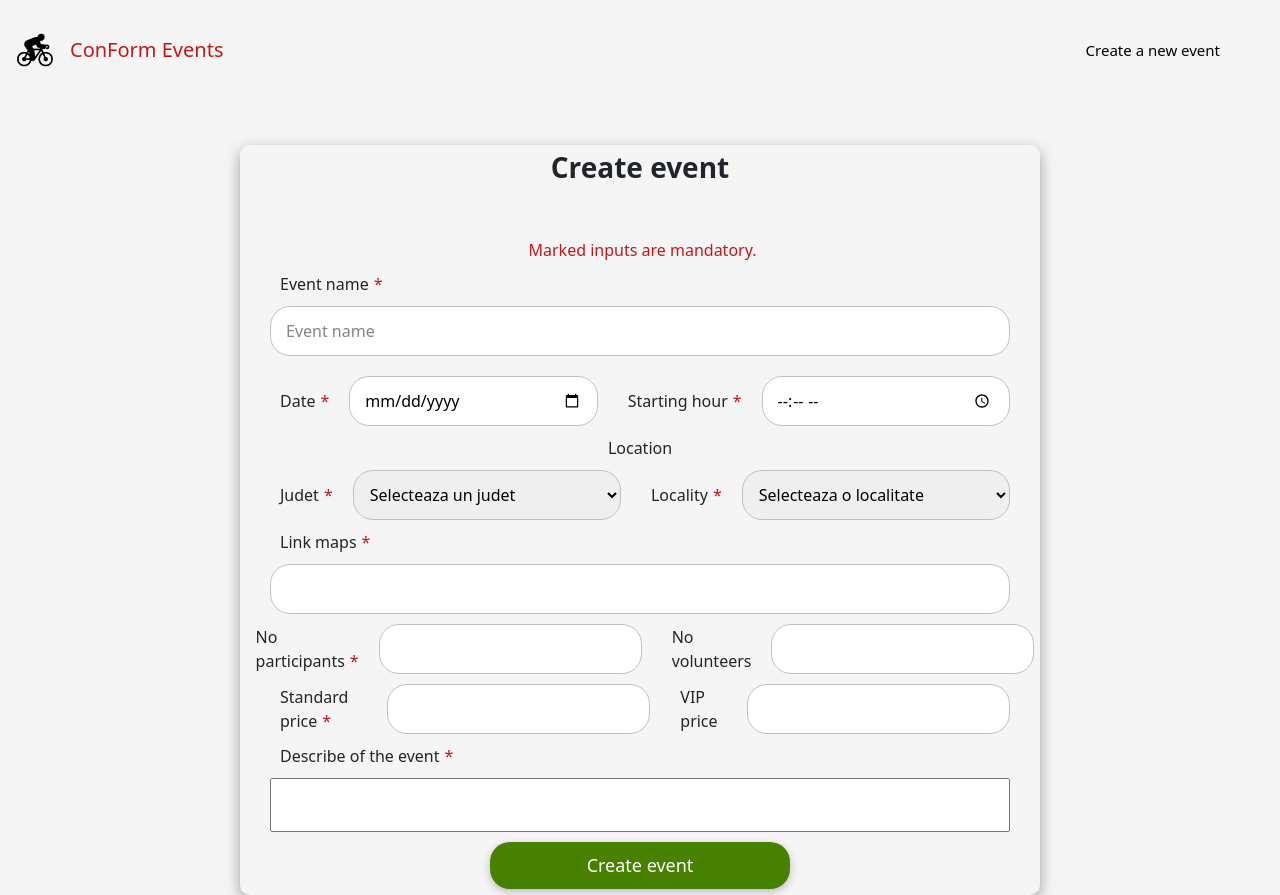
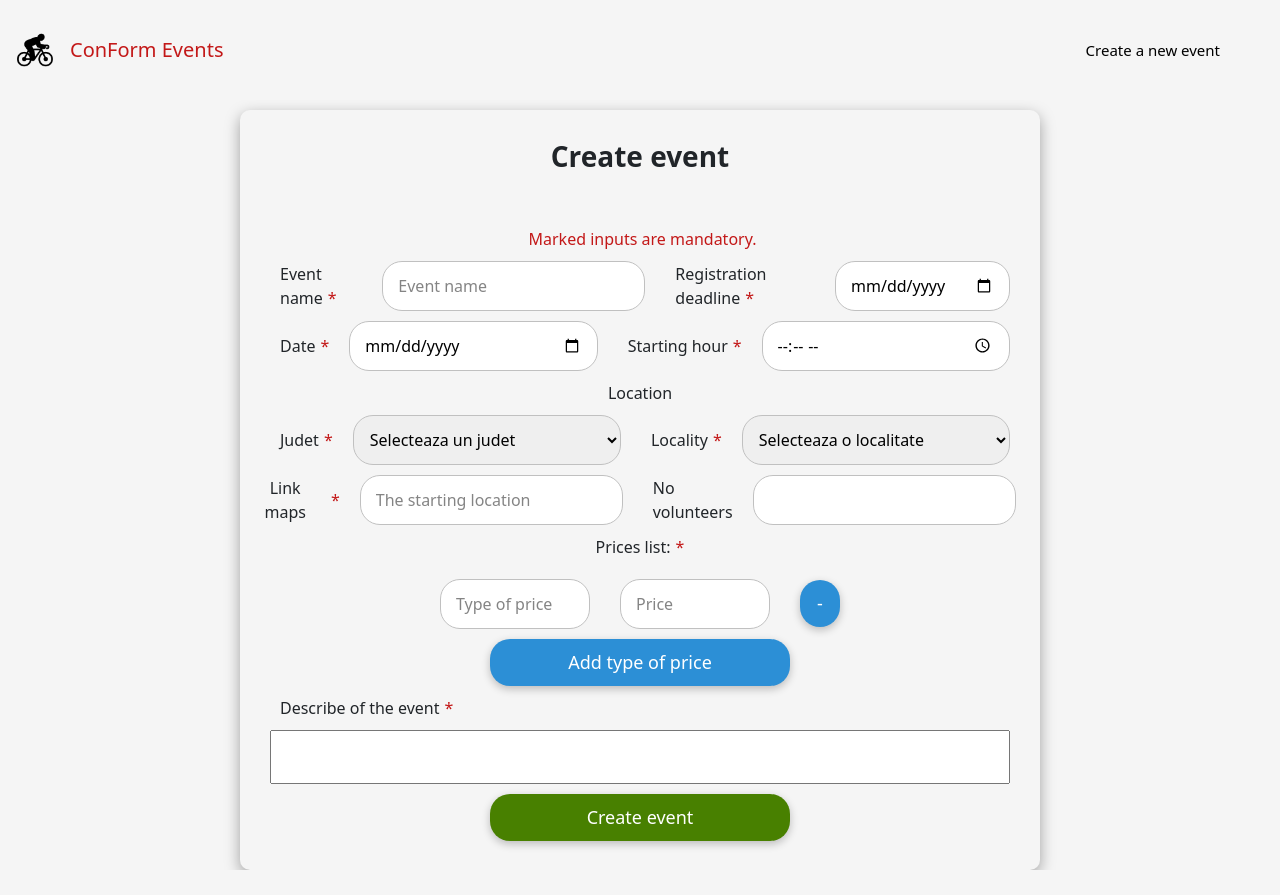
Before and after one commit to klaus-tm/ConformEvents, a React (Vite) app in the folder frontend/: page /create-event in a window 1280 px wide. After the commit the page ends 870 px from the top, so only its background shows below. Built offline with nearby package versions, Linux system fonts and the light colour scheme.

Commit message:
frontend creating event

```diff
--- a/frontend/src/components/CreateOrganizator.tsx
+++ b/frontend/src/components/CreateOrganizator.tsx
@@ -128,7 +128,7 @@ function CreateOrganizator() {
 
     return (
         <div className="create-account-form">
-            <p className="title-form">Participate!</p>
+            <p className="title-form">Create new events</p>
             <form className="form" onSubmit={handleSubmitCreate}>
                 <span className="required">Marked inputs are mandatory.</span>
                 <div className="label-input">
--- a/frontend/src/components/CreateVolunteer.tsx
+++ b/frontend/src/components/CreateVolunteer.tsx
@@ -128,7 +128,7 @@ function CreateVolunteer() {
 
     return (
         <div className="create-account-form">
-            <p className="title-form">Participate!</p>
+            <p className="title-form">Lead a hand!</p>
             <form className="form" onSubmit={handleSubmitCreate}>
                 <span className="required">Marked inputs are mandatory.</span>
                 <div className="label-input">
--- a/frontend/src/components/FormCreateEvent.tsx
+++ b/frontend/src/components/FormCreateEvent.tsx
@@ -4,13 +4,24 @@ interface Locality {
     nume: string;
     diacritice: string;
 }
-
 interface LocalityData {
     [judet: string]: Locality[];
 }
 function isValidString(name: string): boolean {
-    if (name.length < 3) return false;
-    return true;
+    return name.length > 3;
+}
+function isValidInt(value: string) {
+    return /^[0-9]+$/.test(value);
+}
+function isValidGoogleMapsLink(link: string) {
+    // Expresia regulată pentru un link Google Maps
+    const googleMapsRegex = /^https?:\/\/(www\.)?google\.com\/maps\/place\/.+/;
+    return googleMapsRegex.test(link);
+}
+function isValidWazeLink(link: string) {
+    // Expresia regulată pentru un link Waze
+    const wazeRegex = /^https?:\/\/(www\.)?waze\.com\/.*[?&]ll=\-?\d+(\.\d+)?%2C\-?\d+(\.\d+)?/;
+    return wazeRegex.test(link);
 }
 function FormCreateEvent() {
     //constrangere data
@@ -26,6 +37,7 @@ function FormCreateEvent() {
     const [judete, setJudete] = useState<string[]>([]);
     const [localitati, setLocalitati] = useState<LocalityData>({});
 
+    // incarca judete si localitati
     useEffect(() => {
         const incarcaDate = async () => {
             try {
@@ -49,11 +61,34 @@ function FormCreateEvent() {
         setLocalitateSelectata('');
     };
 
+    //adauga sau sterge tipuri de pret
+    const [prices, setPrices] = useState([{ priceName: "", price: "" }]);
+    const [topModifier, setTopModifier] = useState(70);
+    const [heightModifier, setHeightModifier] = useState(760);
+    const handleAddPrice = (e: React.MouseEvent<HTMLButtonElement>) => {
+        e.preventDefault();
+        setPrices([...prices, { priceName: "", price: "" }]);
+        setTopModifier((prevTopModifier) => prevTopModifier + 30);
+        setHeightModifier((prevHeightModifier) => prevHeightModifier + 65);
+    };
+    const handleDeletePrice = (e: React.MouseEvent<HTMLButtonElement>, index: number) => {
+        e.preventDefault();
+        const newPrices = [...prices];
+        newPrices.splice(index, 1);
+        setPrices(newPrices);
+        // Actualizare modificator top
+        setTopModifier((prevTopModifier) => prevTopModifier - 30);
+
+        // Actualizare modificator height
+        setHeightModifier((prevHeightModifier) => prevHeightModifier - 65);
+
+        //console.log(topModifier, heightModifier);
+    };
     // verificare nume corect
     const [nameError, setNameError] = useState<string>('');
-
+    const [numberError, setNumberError] = useState<string>('');
+    const [linkError, setLinkError] = useState<string>('');
     const storedUserData = localStorage.getItem('userData');
-    // console.log(storedUserData);
     //salvare in baza de date
     const handleSubmitCreate = async (e: React.FormEvent<HTMLFormElement>) => {
         e.preventDefault();
@@ -61,24 +96,39 @@ function FormCreateEvent() {
         const formData = new FormData(e.currentTarget);
         if (storedUserData) {
             const userData = JSON.parse(storedUserData);
+            const name = formData.get('name')?.toString() || '';
+            const deadline = formData.get('deadline')?.toString() || '';
+            const date = formData.get('date')?.toString() || '';
+            const judet = formData.get('judet')?.toString() || '';
+            const hour = formData.get('hour')?.toString() || '';
+            const loc = formData.get('loc')?.toString() || '';
+            const maps = formData.get('linkMaps')?.toString() || '';
+            const desc = formData.get('descEvent')?.toString() || '';
+            // check the date
+            if(name !== '' && isValidString(name) && deadline !== '' && date !== '' && hour !== '' && judet !== ''
+                && isValidString(judet) && loc !== '' && isValidString(loc) && maps !== '' && desc !== '' && isValidString(desc)){
+                if (deadline < date) {
+                    // console.log(prices);
+                    // check the prices
+                    if (prices.every(price => price.priceName !== '' && price.price !== '') &&
+                        prices.every(price => isValidInt(price.price))) {
+                        const typesString = prices.map(price => price.priceName).join('*');
+                        const pricesString = prices.map(price => price.price).join('*');
+
                         const event = {
-                name: formData.get('name')?.toString() || '',
-                date: formData.get('date')?.toString() || '',
-                hour: formData.get('time')?.toString() || '',
-                judet: formData.get('judet')?.toString() || '',
-                loc: formData.get('loc')?.toString() || '',
-                linkMaps: formData.get('linkMaps')?.toString() || '',
-                partNumber: formData.get('partNumber')?.toString() || 0,
-                volNumber: formData.get('volNumber')?.toString() || 0,
-                sdPrice: formData.get('sdPrice')?.toString() || '',
-                vipPrice: formData.get('vipPrice')?.toString() || 0,
-                descEvent: formData.get('descEvent')?.toString() || '',
-                id: userData.id
+                            id: userData.id,
+                            name: name,
+                            date: date,
+                            startHours: hour,
+                            cityRegion: loc + ", " + judet,
+                            registerLimit: deadline,
+                            raceMap: maps,
+                            volunteersNumber: formData.get('volNumber')?.toString() || 0,
+                            description: desc,
+                            racePrices: pricesString,
+                            raceTypes: typesString
                         };
                         console.log(event);
-            //check
-            if(event.name !== '' || event.date !== '' || event.hour !== '' || event.judet !== '' || event.loc !== '' ||
-                event.linkMaps !== '' || event.partNumber !== 0 || event.sdPrice !== '' ){
                         //Create event
                         const response = await fetch(baseURL + '/events', {
                             method: 'POST',
@@ -92,22 +142,29 @@ function FormCreateEvent() {
                         }
                         else
                             alert('The event was created.');
+                    } else
+                        alert('All price fields in the form are mandatory. The second field must be an integer.');
+                }
+                else
+                    alert('The registration deadline must be before the competition.');
             }
             else
                 alert('Check the mandatory inputs.');
         }
-
     };
 
     return (
-        <div className="create-event">
+        <div className="create-event" style={{ top: `calc(50% + ${topModifier}px)`, height: `${heightModifier}px` }}>
             <p className="title-form">Create event</p>
-            <form className="form" onSubmit={handleSubmitCreate}>
+            <form className="form"  onSubmit={handleSubmitCreate}>
                 <span className="required">Marked inputs are mandatory.</span>
+                <div className="horizontal for-centring">
                     <div className="label-input">
                         Event name<span className="required">*</span>
                     </div>
-                <input type="text" name="name" className="form-input" placeholder="Event name"  onChange={(e) => {
+                    <div className="vertical">
+                        <input type="text" name="name" className="orizontal-elem form-input" placeholder="Event name"
+                               onChange={(e) => {
                                     const value = e.target.value.trim();
                                     if (!isValidString(value)) {
                                         setNameError('This is not a valid name.');
@@ -116,22 +173,28 @@ function FormCreateEvent() {
                                     }
                                 }}/>
                         <span className="error">{nameError}</span>
-                <div className="form-row for-centring">
+                    </div>
+                    <div className="label-input">
+                        Registration deadline<span className="required">*</span>
+                    </div>
+                    <input type="date" name="deadline" className="orizontal-elem form-input" min={getMinDate()}/>
+                </div>
+
+                <div className="horizontal for-centring">
                     <div className="label-input">
                         Date<span className="required">*</span>
                     </div>
-                    <input type="date" name="date" className="form-row-elem form-input" min={getMinDate()}/>
+                    <input type="date" name="date" className="orizontal-elem form-input" min={getMinDate()}/>
                     <div className="label-input">
                         Starting hour<span className="required">*</span>
                     </div>
-                    <input type="time" name="time" className="form-row-elem form-input"/>
+                    <input type="time" name="hour" className="orizontal-elem form-input"/>
                 </div>
                 Location
-                <div className="form-row for-centring select-container">
+                <div className="horizontal for-centring select-container">
                     <div className="label-input">
                         Judet<span className="required">*</span>
                     </div>
-                    {/*<label htmlFor="judetSelect">Judet</label>*/}
                     <select name="judet" id="judetSelect" onChange={handleJudetChange} value={judetSelectat || ''}>
                         <option value="">Selecteaza un judet</option>
                         {judete.map(judet => (
@@ -143,7 +206,6 @@ function FormCreateEvent() {
                     <div className="label-input">
                         Locality<span className="required">*</span>
                     </div>
-                    {/*<label htmlFor="localitateSelect">Localitate</label>*/}
                     <select name="loc" id="localitateSelect" onChange={(
                             e) => setLocalitateSelectata(e.target.value)
                         } value={localitateSelectata || ''}>
@@ -157,38 +219,81 @@ function FormCreateEvent() {
                             }
                     </select>
                 </div>
-                <div className="label-input">
+                <div className="horizontal for-centring">
                     Link maps<span className="required">*</span>
+                    <div className="vertical">
+                        <input type="text" name="linkMaps" className="orizontal-elem form-input"
+                               placeholder="The starting location" onChange={(e) => {
+                                   const value = e.target.value.trim();
+                                    if (!isValidGoogleMapsLink(value) && !isValidWazeLink(value)) {
+                                        setLinkError('Please enter a valid Google Maps or Waze link.');
+                                    } else {
+                                        setLinkError('');
+                                    }
+                            }}/>
+                        <span className="error">{linkError}</span>
                     </div>
-                <input type="link" name="linkMaps" className="form-input" placeholder=""/>
-                <div className="form-row for-centring">
-                    <div className="label-input">
-                        No participants<span className="required">*</span>
-                    </div>
-                    <input type="number" name="partNumber" className="form-row-elem2 form-input" placeholder=""/>
                     <div className="label-input">
                         No volunteers
                     </div>
-                    <input type="number" name="volNumber" className="form-row-elem2 form-input" placeholder=""/>
+                    <div className="vertical">
+                        <input type="number" name="volNumber" className="orizontal-elem form-input" placeholder="" onChange={(e) => {
+                                   const value = e.target.value;
+                                   if (!isValidInt(value)) {
+                                       setNumberError('Please enter a valid number.');
+                                   } else {
+                                       setNumberError('');
+                                   }
+                               }}
+                            />
+                        <span className="error">{numberError}</span>
                     </div>
-                <div className="form-row for-centring">
-                    <div className="label-input">
-                        Standard price<span className="required">*</span>
                 </div>
-                    <input type="number" name="sdPrice" className="form-row-elem2 form-input" placeholder=""/>
-                    <div className="label-input">
-                        VIP price
+                <div className="price-div horizontal for-centring">
+                    <div className="price-header vertical2">
+                        Prices list:<span className="required">*</span>
                     </div>
-                    <input type="number" name="vipPrice" className="form-row-elem2 form-input" placeholder=""/>
+                    {prices.map((price, index) => (
+                        <div className={`price-set-${index} price horizontal`} key={index}>
+                            <input type="text" name={`priceName-${index}`} className="orizontal-elem2 form-input"
+                                placeholder="Type of price" value={price.priceName} onChange={(e) => {
+                                    const inputValue = e.target.value;
+                                    const newPrices = [...prices];
+                                    newPrices[index].priceName = inputValue;
+                                    setPrices(newPrices);
+                                }}
+                            />
+                            <div className="vertical">
+                                <input type="number" name={`price-${index}`} className="orizontal-elem2 form-input" placeholder="Price"
+                                       value={price.price} onChange={(e) => {
+                                    const inputValue = e.target.value;
+                                    const newPrices = [...prices];
+                                    newPrices[index].price = e.target.value;
+                                    setPrices(newPrices);
+
+                                    if (!isValidInt(inputValue)) {
+                                        setNumberError('Please enter a valid number.');
+                                    } else {
+                                        setNumberError('');
+                                    }
+                                }}
+                                />
+                                <span className="error">{numberError}</span>
+                            </div>
+                            <button className="btn-form3 del" onClick={(e) => handleDeletePrice(e, index)}>-</button>
+                        </div>
+                    ))}
+                </div>
+                <div className="horizontal for-centring">
+                    <button className="btn-form2 add" onClick={handleAddPrice}>Add type of price</button>
                 </div>
                 <div className="label-input">
                     Describe of the event<span className="required">*</span>
                 </div>
-                <textarea id="descEvent"></textarea>
+                <textarea name="descEvent" id="descEvent"></textarea>
                 <div className="for-centring">
                     <button className="btn-form2">Create event</button>
                 </div>
-
             </form>
         </div>
     );
--- a/frontend/src/components/Logo.tsx
+++ b/frontend/src/components/Logo.tsx
@@ -1,5 +1,3 @@
-// import { useNavigate } from "react-router-dom";
-
 function Logo() {
     // const navigate = useNavigate();
 
--- a/frontend/src/components/UserHome.tsx
+++ b/frontend/src/components/UserHome.tsx
@@ -8,7 +8,6 @@ function UserHome() {
     // get the date
     const storedUserData = localStorage.getItem('userData');
     console.log(storedUserData);
-
     if (storedUserData) {
         const userData = JSON.parse(storedUserData);
         if(userData.type === 'Organiser')
@@ -16,6 +15,7 @@ function UserHome() {
                 Create a new event
             </a>;
     }
+
     return <div>
         <header className="col-12">
             <Logo />
--- a/frontend/src/style/dropdown.css
+++ b/frontend/src/style/dropdown.css
@@ -1,3 +1,5 @@
+/*The style of the drop down menu of the app*/
+
 .dropdown {
     position: relative;
     display: inline-block;
--- a/frontend/src/style/form.css
+++ b/frontend/src/style/form.css
@@ -1,4 +1,6 @@
-/* card */
+/*The style for the forms of the app*/
+
+/* card form */
 .login-form{
     height: 500px;
     top: calc(50% - 20px);
@@ -12,8 +14,6 @@
 }
 
 .create-event{
-    top: calc(50% + 100px);
-    height: 750px;
     width: 800px;
 }
 
@@ -75,7 +75,7 @@
     box-shadow: none;
 }
 
-.btn-form {
+.btn-form, .btn-form2, .btn-form3 {
     padding: 10px 15px;
     border-radius: 20px;
     border: 0 !important;
@@ -88,15 +88,6 @@
 }
 
 .btn-form2 {
-    padding: 10px 15px;
-    border-radius: 20px;
-    border: 0 !important;
-    outline: 0 !important;
-    background: var(--btn-color);
-    color: var(--white);
-    cursor: pointer;
-    box-shadow: var(--box-shadow) 0 3px 8px;
-    font-size: 18px;
     width: 300px;
 }
 
@@ -108,25 +99,13 @@
     color: var(--white);
 }
 
-.error{
-    font-family: system-ui, -apple-system, BlinkMacSystemFont, 'Segoe UI', Roboto, Oxygen, Ubuntu, Cantarell, 'Open Sans', 'Helvetica Neue', sans-serif;
-    color: var(--accent-color);
-    font-size: 10px;
-    margin: 0;
-}
-
-.form-row {
-    display: flex;
-    gap: 20px;
-    align-items: center;
-}
-
-.form-row-elem {
+.orizontal-elem {
     flex: 1;
 }
 
-form-row-elem2{
-    width: 50px;
+.orizontal-elem2{
+    width: 150px;
+    margin-right: 10px;
 }
 
 #descEvent {
@@ -165,3 +144,16 @@ form-row-elem2{
     text-align: left;
     margin-left: 10px;
 }
+
+.btn-form3{
+    width: 40px;
+    background-color: var(--btn-secundary);
+}
+
+.add{
+    background-color: var(--btn-secundary);
+}
+
+.price-div.horizontal.for-centring {
+    flex-direction: column; /* Așezare verticală */
+}
--- a/frontend/src/style/header.css
+++ b/frontend/src/style/header.css
@@ -1,3 +1,5 @@
+/*All style for the header of the app*/
+
 header {
     padding: 10px;
     position: fixed;
--- a/frontend/src/style/index.css
+++ b/frontend/src/style/index.css
@@ -54,3 +54,28 @@
     position: relative;
     top: 42px;;
 }
+
+.horizontal {
+    display: flex;
+    gap: 20px;
+    align-items: center;
+}
+
+.vertical {
+    display: flex;
+    flex-direction: column;
+    align-items: center;
+}
+
+.vertical2{
+    display: inline-block;
+    flex-direction: column;
+    align-items: flex-start;
+}
+
+.error{
+    font-family: system-ui, -apple-system, BlinkMacSystemFont, 'Segoe UI', Roboto, Oxygen, Ubuntu, Cantarell, 'Open Sans', 'Helvetica Neue', sans-serif;
+    color: var(--accent-color);
+    font-size: 10px;
+    margin: 0;
+}
```
Also changed, not shown: frontend/src/components/Card.tsx (added, +11 -0 lines), frontend/src/components/CardExtended.tsx (added), frontend/src/style/card.css (added). Lines whose indentation alone changed are shown as unchanged.
